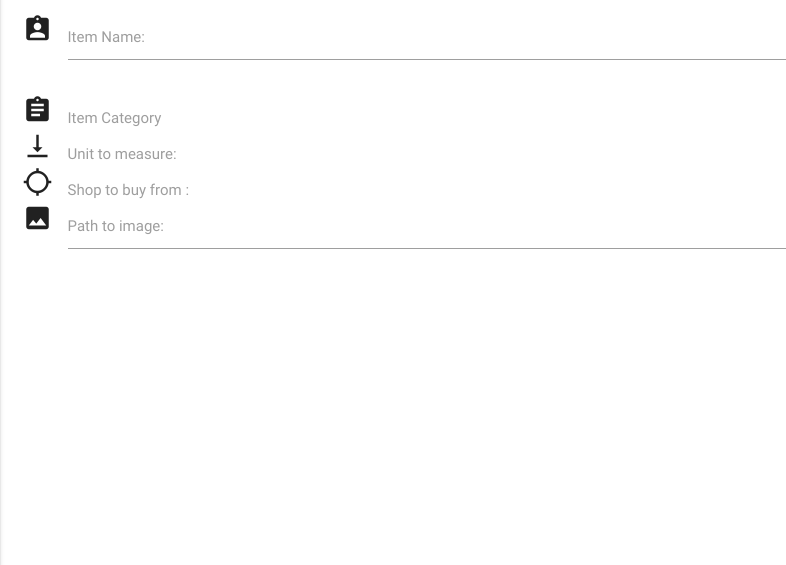
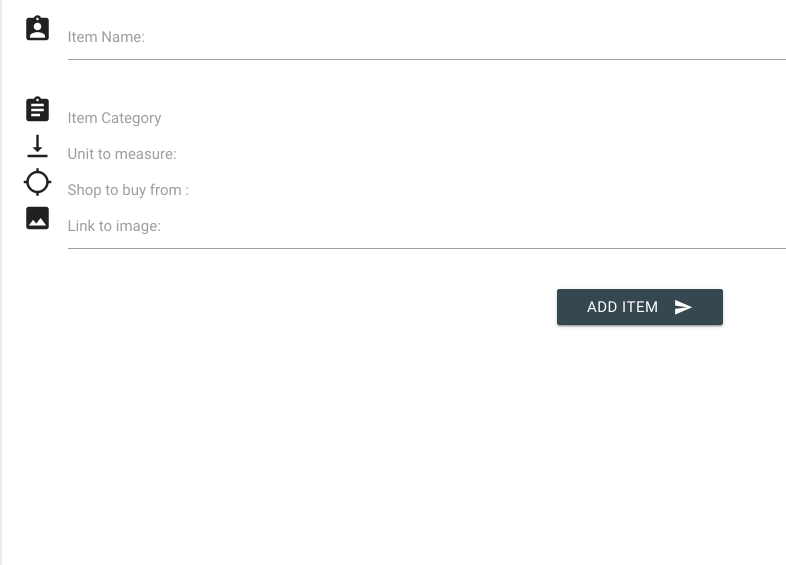
Before and after one commit to xz3t/milestone-3, a Flask app: page /add_item in a window 1280 px wide. Shown: the part 153-718 px from the top of the page, without its empty margins (0-786 px from the left). Run offline with Flask 2, Linux system fonts and the light colour scheme; data that the repository does not hold is empty; some libraries are stand-ins or nearby versions.

Commit message:
Add submit button to additem.html and set-up insert_item function in app.py

```diff
--- a/app.py
+++ b/app.py
@@ -30,6 +30,13 @@ def add_item():
         categories=mongo.db.items_categories.find(),
         shops=mongo.db.items_shops.find())
 
+@app.route('/insert_item', methods=['POST'])
+def insert_item():
+    items = mongo.db.items
+    items.insert_one(request.form.to_dict())
+    return redirect(url_for('items'))
+
+
 @app.route('/recipes')
 def recipes():
     return render_template("recipes.html", recipes=mongo.db.recipes.find())
--- a/templates/additem.html
+++ b/templates/additem.html
@@ -3,7 +3,7 @@
 <h3>Add Item</h3>
 
 <div class="row">
-  <form action="" method="POST" class="col s12">
+  <form action="{{ url_for('insert_item')}}" method="POST" class="col s12">
     <div class="row">
       <div class="input-field col s12">
         <i class="material-icons prefix">assignment_ind</i>
@@ -50,8 +50,13 @@
       <div class="input-field col s12">
         <i class="material-icons prefix">image</i>
         <input id="item_img" name="item_img" type="text" class="materialize-textarea" />
-        <label for="icon_telephone">Path to image: </label>
+        <label for="icon_telephone">Link to image: </label>
       </div>
+    </div>
+    <div class="row center-align">
+    <button class="btn waves-effect waves-light blue-grey darken-3" type="submit" name="action">Add Item
+    <i class="material-icons right">send</i>
+    </button>
     </div>
   </form>
 </div>
```
